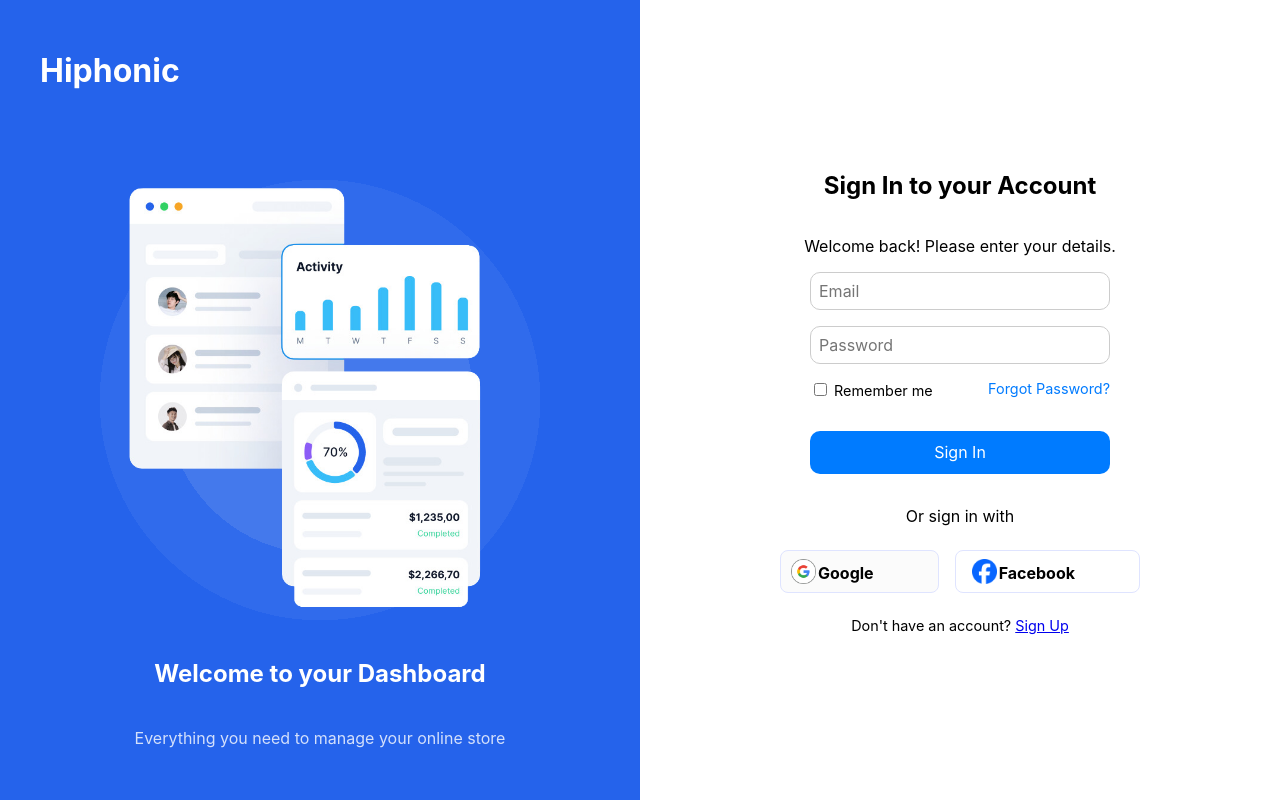
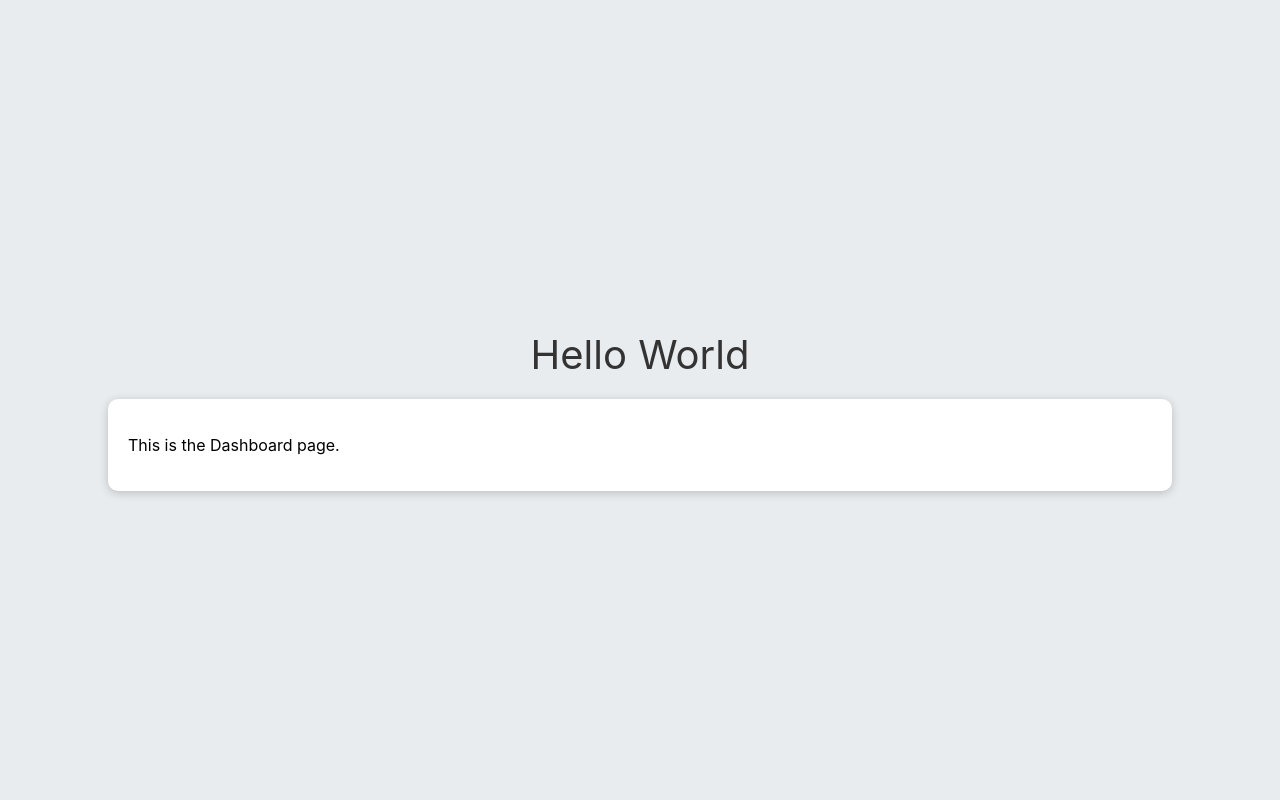
Before and after one commit to YolandaMejane1/E-Commerce-dashboard-project, a React (Create React App) app: page /dashboard in a window 1280 px wide. Built offline with nearby package versions, Linux system fonts and the light colour scheme.

Commit message:
"added router dom to sign in page"

```diff
--- a/package.json
+++ b/package.json
@@ -11,6 +11,7 @@
     "react": "^18.3.1",
     "react-dom": "^18.3.1",
     "react-icons": "^5.3.0",
+    "react-router-dom": "^6.27.0",
     "react-scripts": "5.0.1",
     "web-vitals": "^2.1.4"
   },
--- a/src/App.css
+++ b/src/App.css
@@ -172,3 +172,26 @@
   margin-top: 1rem;
   font-size: 0.9rem;
 }
+
+.dashboard-container {
+  display: flex;
+  justify-content: center;
+  align-items: center;
+  flex-direction: column;
+  height: 100vh;
+  background-color: #e9ecef;
+}
+
+.dashboard-title {
+  font-size: 2.5rem;
+  margin: 20px 0;
+  color: #333;
+}
+
+.dashboard-content {
+  width: 80%;
+  padding: 20px;
+  background-color: white;
+  border-radius: 10px;
+  box-shadow: 0 2px 10px rgba(0, 0, 0, 0.2);
+}
--- a/src/App.js
+++ b/src/App.js
@@ -1,16 +1,33 @@
 import React from "react";
+import { BrowserRouter as Router, Route, Routes, useNavigate } from 'react-router-dom';
 import "./App.css";
 import dashboard from "./assets/dashboard.png";
 import facebookLogo from "./assets/Facebook_Logo_Primary.png";
 import googleLogo from "./assets/web_light_rd_na@2x.png";
-import MenuSidebar from "./components/MenuSidebar";
+import Dashboard from './pages/dashboard.jsx';
+import { FaBolt } from 'react-icons/fa';
 
 function App() {
+  return (
+    <Router>
+      <Routes>
+        {/* Login Page Route */}
+        <Route path="/" element={<LoginPage />} />
+
+        {/* Dashboard Page Route */}
+        <Route path="/dashboard" element={<Dashboard />} />
+      </Routes>
+    </Router>
+  );
+}
+
+const LoginPage = () => {
+  const navigate = useNavigate();
 
   return (
     <div className="container">
       <div className="left-section">
-        <h1 className="logo">Hiphonic</h1>
+        <h1 className="logo"><FaBolt style={{ marginRight: '4px' }} />Hiphonic</h1>
         <div className="dashboard-preview">
           <img src={dashboard} alt="dashboard-image" className="dashboard" />
         </div>
@@ -20,7 +37,10 @@ function App() {
       <div className="right-section">
         <h2>Sign In to your Account</h2>
         <p>Welcome back! Please enter your details.</p>
-        <form className="login-form">
+        <form className="login-form" onSubmit={(e) => {
+          e.preventDefault();
+          navigate('/dashboard');
+        }}>
           <input type="email" placeholder="Email" className="input-field" />
           <input type="password" placeholder="Password" className="input-field" />
           <div className="options">
@@ -29,17 +49,17 @@ function App() {
             </label>
             <a href="#" className="forgot-password">Forgot Password?</a>
           </div>
-          <button type="submit" className="sign-in-btn">Sign In</button>
+          <button type="submit" className="sign-in-btn">Sign In</button> {/* Use button and submit */}
         </form>
         <div className="social-login">
           <p>Or sign in with</p>
           <button className="social-btn google">
-          <img src={googleLogo} alt="google logo" className="google-logo" />
-          Google
+            <img src={googleLogo} alt="google logo" className="google-logo" />
+            Google
           </button>
           <button className="social-btn facebook">
-          <img src={facebookLogo} alt="facebook logo" className="facebook-logo" />
-          Facebook
+            <img src={facebookLogo} alt="facebook logo" className="facebook-logo" />
+            Facebook
           </button>
         </div>
         <p className="sign-up">Don't have an account? <a href="#">Sign Up</a></p>
--- a/src/pages/dashboard.jsx
+++ b/src/pages/dashboard.jsx
@@ -1 +1,18 @@
 import MenuSidebar from "../components/MenuSidebar";
+import '../App.css';
+import NavBar from "../components/NavBar";
+import TransactionHistory from "../components/TransactionHistory";
+import RevenueChart from "../components/RevenueChart"
+
+const Dashboard = () => {
+    return (
+        <div className="dashboard-container">
+            <h1 className="dashboard-title">Hello World</h1>
+            <div className="dashboard-content">
+                <p>This is the Dashboard page.</p>
+            </div>
+        </div>
+    );
+};
+
+export default Dashboard;
```
Also changed, not shown: 1 other file (tests, documents, lock files or other folders).
